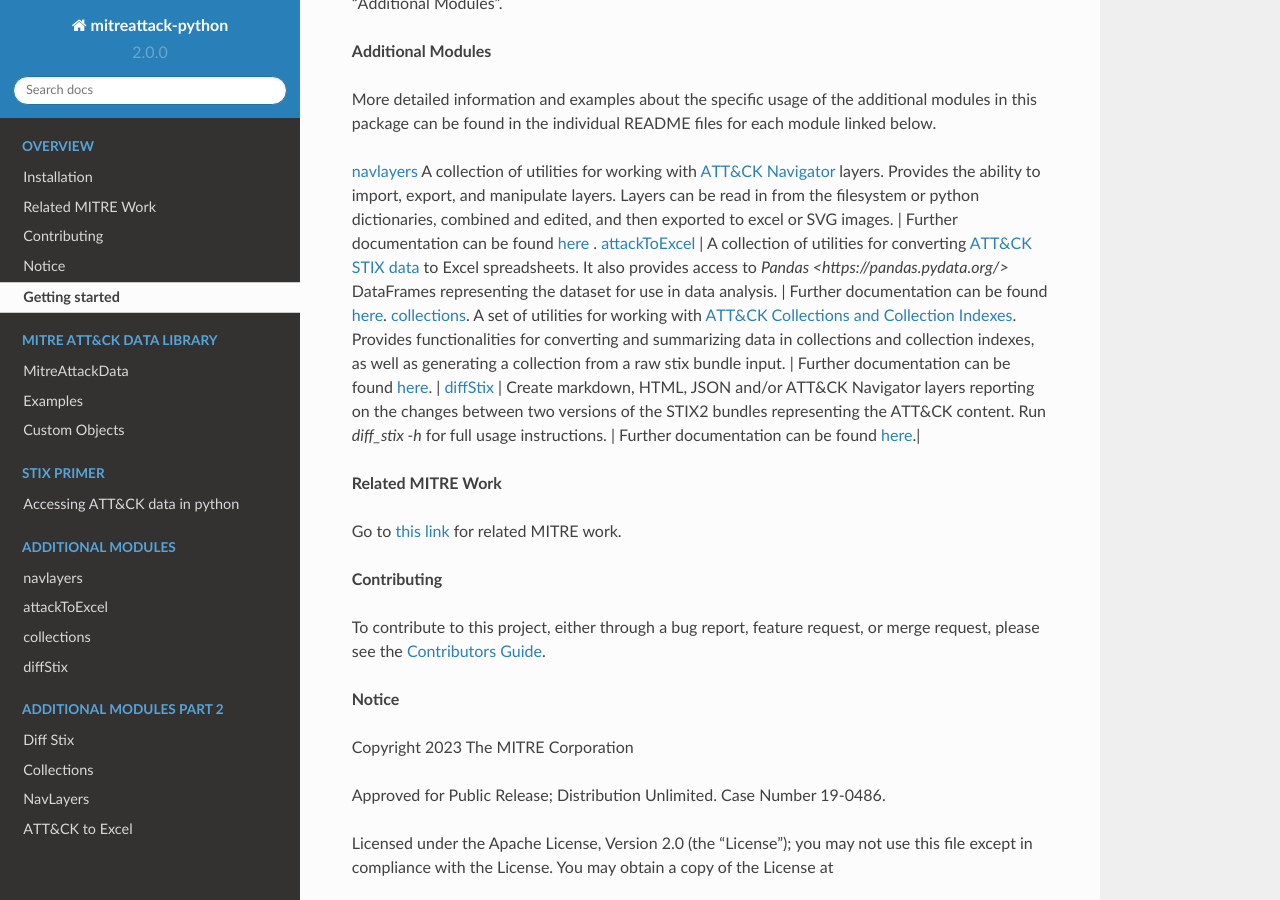
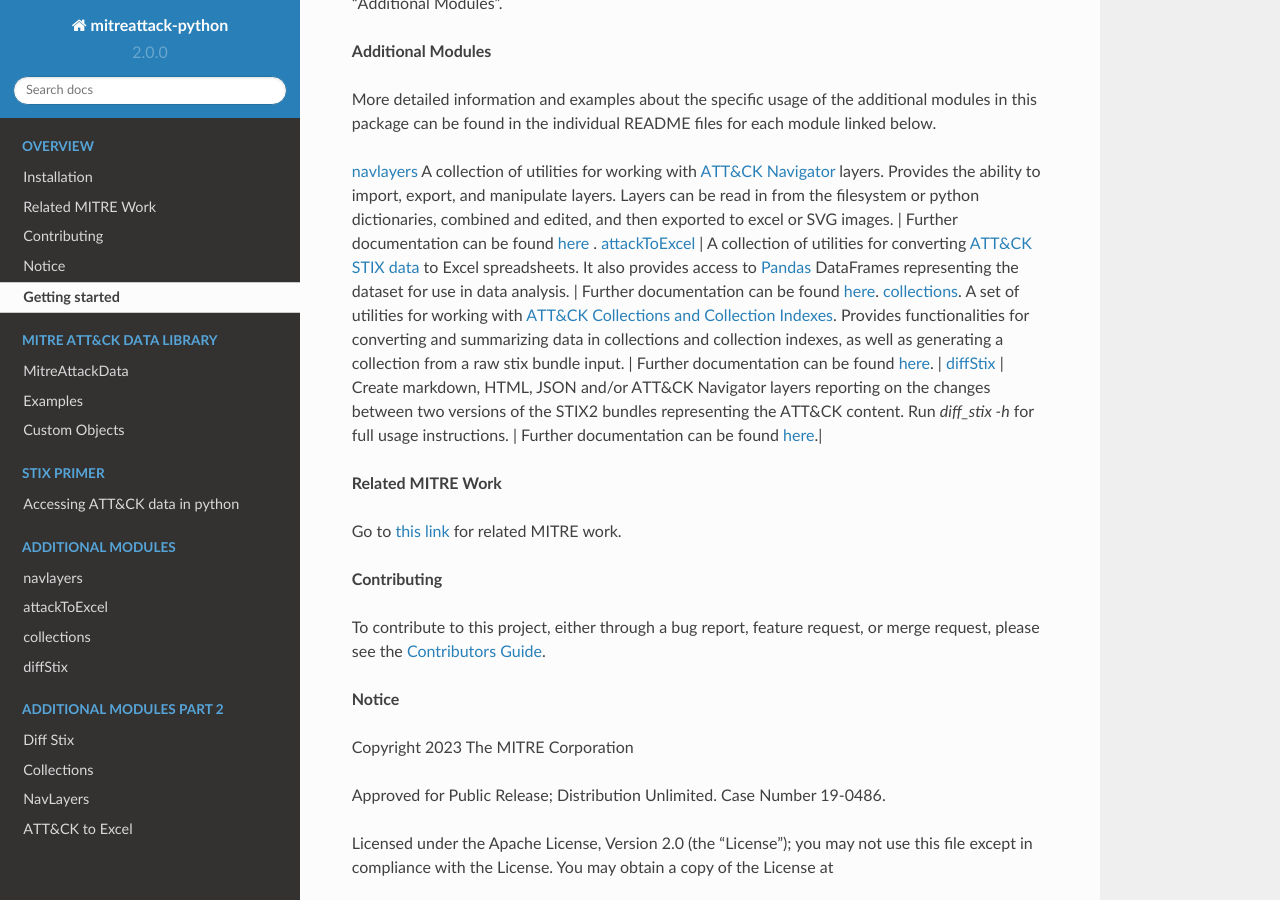
Before and after one commit to mitre-attack/mitreattack-python, a Sphinx documentation site: the page built from docs/getting_started.rst, in a window 1280 px wide and 900 px high, scrolled down 529 px. Built offline with Sphinx 7.4.7 and the Read the Docs theme 2.0.0, drawn with Linux system fonts in a browser that asks for light colours; pages that are not in the unit, such as notebooks, are missing from menus.

Commit message:
Update getting_started.rst

```diff
--- a/docs/getting_started.rst
+++ b/docs/getting_started.rst
@@ -25,7 +25,7 @@ you can read more about other modules in this library under "Additional Modules"
 
 More detailed information and examples about the specific usage of the additional modules in this package can be found in the individual README files for each module linked below.
 
-`navlayers <https://github.com/mitre-attack/mitreattack-python/tree/master/mitreattack/navlayers>`_ A collection of utilities for working with `ATT&CK Navigator <https://github.com/mitre-attack/attack-navigator>`_ layers. Provides the ability to import, export, and manipulate layers. Layers can be read in from the filesystem or python dictionaries, combined and edited, and then exported to excel or SVG images. | Further documentation can be found `here <https://github.com/mitre-attack/mitreattack-python/blob/master/mitreattack/navlayers/README.md>`_ . `attackToExcel <https://github.com/mitre-attack/mitreattack-python/tree/master/mitreattack/attackToExcel>`_ | A collection of utilities for converting `ATT&CK STIX data <https://github.com/mitre/cti>`_ to Excel spreadsheets. It also provides access to `Pandas <https://pandas.pydata.org/>` DataFrames representing the dataset for use in data analysis. | Further documentation can be found `here <https://github.com/mitre-attack/mitreattack-python/blob/master/mitreattack/attackToExcel/README.md>`_.
+`navlayers <https://github.com/mitre-attack/mitreattack-python/tree/master/mitreattack/navlayers>`_ A collection of utilities for working with `ATT&CK Navigator <https://github.com/mitre-attack/attack-navigator>`_ layers. Provides the ability to import, export, and manipulate layers. Layers can be read in from the filesystem or python dictionaries, combined and edited, and then exported to excel or SVG images. | Further documentation can be found `here <https://github.com/mitre-attack/mitreattack-python/blob/master/mitreattack/navlayers/README.md>`_ . `attackToExcel <https://github.com/mitre-attack/mitreattack-python/tree/master/mitreattack/attackToExcel>`_ | A collection of utilities for converting `ATT&CK STIX data <https://github.com/mitre/cti>`_ to Excel spreadsheets. It also provides access to `Pandas <https://pandas.pydata.org/>`_ DataFrames representing the dataset for use in data analysis. | Further documentation can be found `here <https://github.com/mitre-attack/mitreattack-python/blob/master/mitreattack/attackToExcel/README.md>`_.
 `collections <https://github.com/mitre-attack/mitreattack-python/tree/master/mitreattack/collections>`_. A set of utilities for working with `ATT&CK Collections and Collection Indexes <https://github.com/center-for-threat-informed-defense/attack-workbench-frontend/blob/master/docs/collections.md>`_. Provides functionalities for converting and summarizing data in collections and collection indexes, as well as generating a collection from a raw stix bundle input. | Further documentation can be found `here <https://github.com/mitre-attack/mitreattack-python/blob/master/mitreattack/collections/README.md>`_.
 | `diffStix <https://github.com/mitre-attack/mitreattack-python/tree/master/mitreattack/diffStix>`_ | Create markdown, HTML, JSON and/or ATT&CK Navigator layers reporting on the changes between two versions of the STIX2 bundles representing the ATT&CK content. Run `diff_stix -h` for full usage instructions. | Further documentation can be found `here <https://github.com/mitre-attack/mitreattack-python/blob/master/mitreattack/diffStix/README.md>`_.|
 
```
